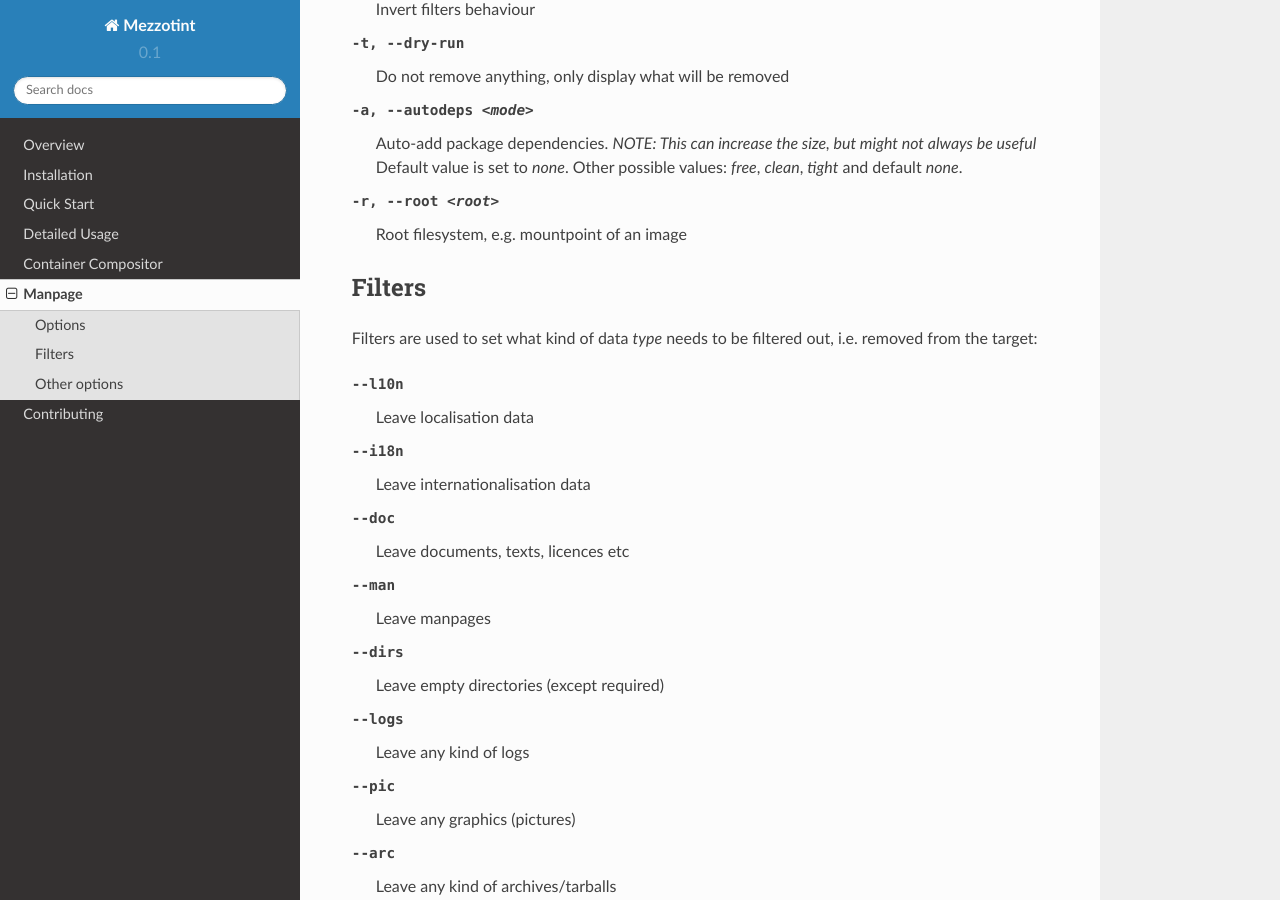
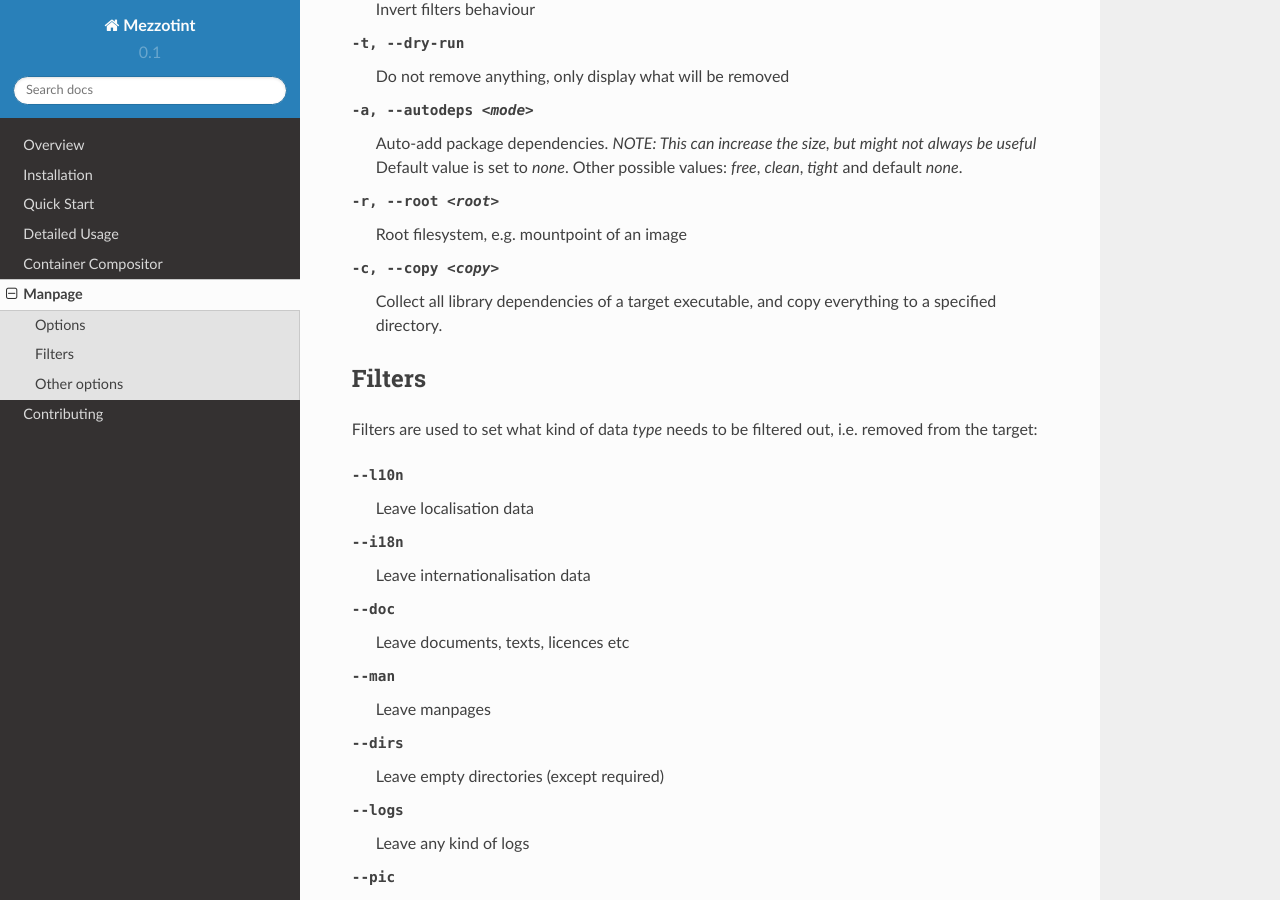
Before and after one commit to tinythings/mezzotint, a Sphinx documentation site: the page built from docs/manpage.rst, in a window 1280 px wide and 900 px high, scrolled down 714 px. Built offline with Sphinx 7.4.7 and the Read the Docs theme 2.0.0, drawn with Linux system fonts in a browser that asks for light colours.

Commit message:
Update manpage

```diff
--- a/docs/manpage.rst
+++ b/docs/manpage.rst
@@ -24,6 +24,9 @@
 -t, --dry-run            Do not remove anything, only display what will be removed
 -a, --autodeps <mode>    Auto-add package dependencies. `NOTE: This can increase the size, but might not always be useful` Default value is set to `none`. Other possible values: `free`, `clean`, `tight` and default `none`.
 -r, --root <root>        Root filesystem, e.g. mountpoint of an image
+-c, --copy <copy>        Collect all library dependencies of a target executable,
+                         and copy everything to a specified directory.
+
 
 Filters
 -------
```
